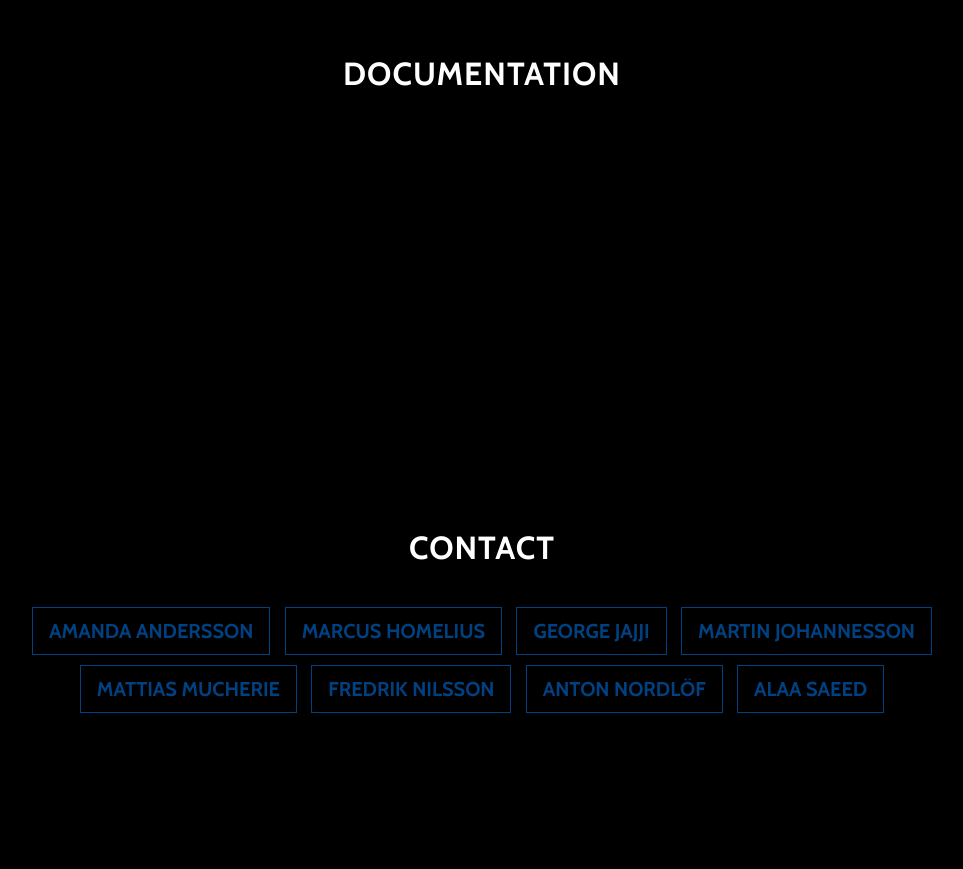
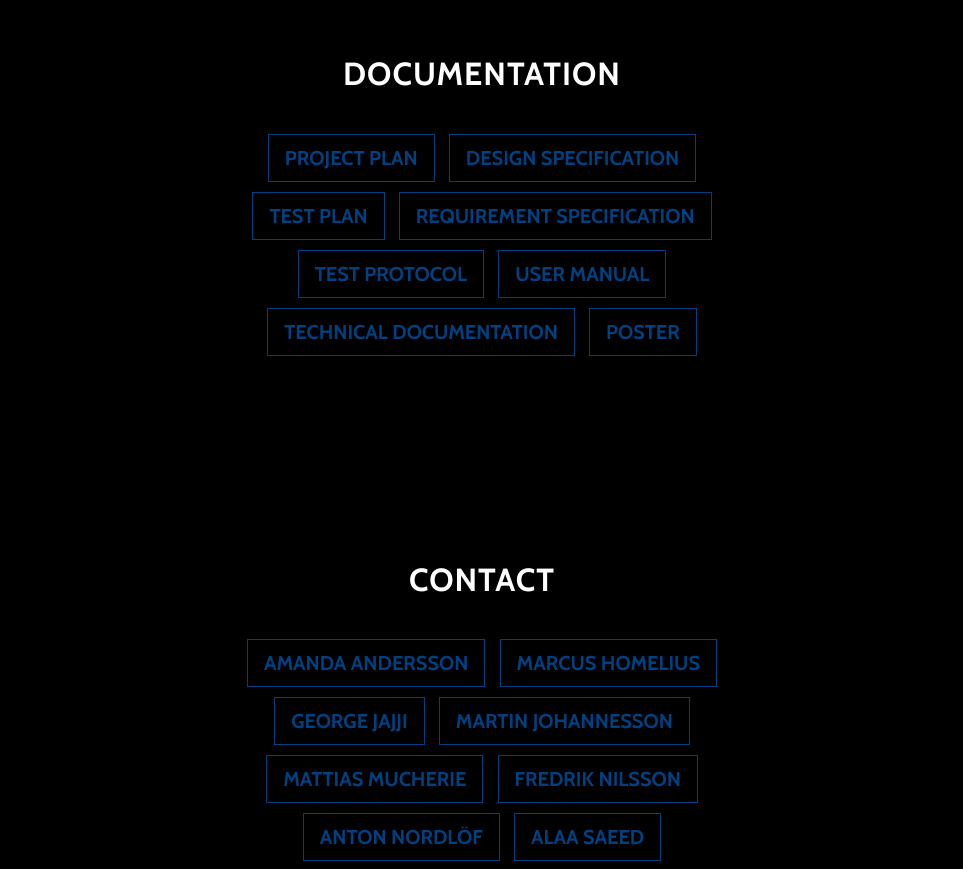
Before and after one commit to mattiasmucherie/TSRT10_webpage, a plain HTML site: page index.html in a window 1280 px wide. Shown: the part 2960-3829 px from the top of the page, without its empty margins (158-1121 px from the left). Drawn offline with nearby package versions, Linux system fonts and the light colour scheme; a script that the page names is missing.

Commit message:
Updated Documentation file path

```diff
--- a/index.html
+++ b/index.html
@@ -238,17 +238,21 @@
                     <div class="col-lg-6 mx-auto">
                       <ul class="list-unstyled">
                         <li>
-                          <p>Matlab/Simulink built simulator to simplify code generation and testing</p><hr>
+                          <p>Matlab/Simulink built simulator to simplify code generation and testing</p>
+                          <hr>
                           <li>
                             <p>Simulates states by using a simplified model of the ROV, calculates and outputs sensor data to
                               ROS
-                            </p><hr>
+                            </p>
+                            <hr>
                           </li>
                           <li>
-                            <p>SIL simulation of sensor fusion and/or controller</p><hr>
+                            <p>SIL simulation of sensor fusion and/or controller</p>
+                            <hr>
                           </li>
                           <li>
-                            <p>Controller can be run in Simulink or C++ via ROS </p><hr>
+                            <p>Controller can be run in Simulink or C++ via ROS </p>
+                            <hr>
                           </li>
                           <li>
                             <p>3D visualization and plots of all states during a simulated run</p>
@@ -257,9 +261,9 @@
                       </ul>
 
                     </div>
-                    <div class="col-lg-6 mx-auto" id ="sim-image">
+                    <div class="col-lg-6 mx-auto" id="sim-image">
                       <figure>
-                        <img src="img/3d_vis.png" alt="3d Visualization " class="d-inline-block align-middle img-fluid duck-images" >
+                        <img src="img/3d_vis.png" alt="3d Visualization " class="d-inline-block align-middle img-fluid duck-images">
                         <figcaption>
                           <p>Visualization from the simulation</p>
                         </figcaption>
@@ -338,6 +342,51 @@
           <h2>Documentation</h2>
         </div>
       </div>
+      <div class="row">
+        <div class="col-lg-6 mx-auto">
+          <a href="doc/TSRT10_ROV_Project_Plan.pdf" target="_blank">
+            <button type="button" class="btn btn-default btn-lg">
+              Project Plan
+            </button>
+          </a>
+          <a href="doc/TSRT10_ROV_Design_Specification.pdf" target="_blank">
+            <button type="button" class="btn btn-default btn-lg">
+              Design Specification
+            </button>
+          </a>
+          <a href="doc/TSRT10_ROV_Test_Plan.pdf" target="_blank">
+            <button type="button" class="btn btn-default btn-lg">
+              Test Plan
+            </button>
+          </a>
+          <a href="doc/TSRT10_ROV_Requirement_Specification.pdf" target="_blank">
+            <button type="button" class="btn btn-default btn-lg">
+              Requirement Specification
+            </button>
+          </a>
+          <a href="doc/TSRT10_ROV_Test_Protocol.pdf" target="_blank">
+            <button type="button" class="btn btn-default btn-lg">
+              Test Protocol
+            </button>
+          </a>
+          <a href="doc/TSRT10_ROV_User_Manual.pdf" target="_blank">
+            <button type="button" class="btn btn-default btn-lg">
+              User Manual
+            </button>
+          </a>
+          <a href="doc/TSRT10_ROV_Design_Specification.pdf" target="_blank">
+            <button type="button" class="btn btn-default btn-lg">
+              Technical Documentation
+            </button>
+          </a>
+          <a href="doc/TSRT10_ROV_Poster.pdf" target="_blank">
+            <button type="button" class="btn btn-default btn-lg">
+              Poster
+            </button>
+          </a>
+
+        </div>
+      </div>
     </div>
   </section>
 
@@ -350,7 +399,7 @@
         </div>
       </div>
       <div class="row">
-        <div class="col-lg-12 mx-auto">
+        <div class="col-lg-6 mx-auto">
           <button type="button" class="btn btn-default btn-lg" data-toggle="modal" data-target="#amanda">
             Amanda Andersson
           </button>
--- a/scss/ROV.scss
+++ b/scss/ROV.scss
@@ -206,7 +206,9 @@ a {
     padding: 20px;
   }
 }
-
+#documentation, #contact{
+  padding-bottom: 0px;
+}
 .result-section {
   color: white;
   background: url('../img/downloads-bg.jpg') no-repeat center center scroll;
```
Also changed, not shown: css/ROV.css, 6 other files.
